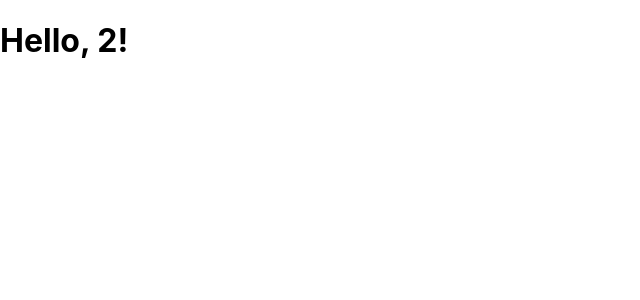
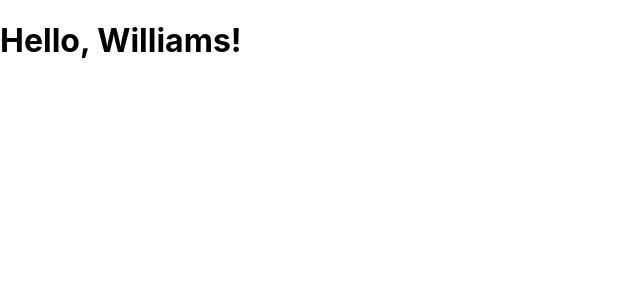
Before and after one commit to pearupung/react-task-manager, a React (Create React App) app: page / in a window 1280 px wide. Shown: the top 300 px of the page, without its empty margins (0-640 px from the left). Built offline with nearby package versions, Linux system fonts and the light colour scheme.

Commit message:
#2 Use ternary expression in string interpolation

```diff
--- a/src/App.js
+++ b/src/App.js
@@ -1,9 +1,10 @@
 
 function App() {
   const name = 'Brian'
+  const x = false
   return (
     <div className='container'>
-      <h1>Hello, {1 + 1}!</h1>
+      <h1>Hello, {x ? 'Barney' : 'Williams'}!</h1>
     </div>
   );
 }
```
